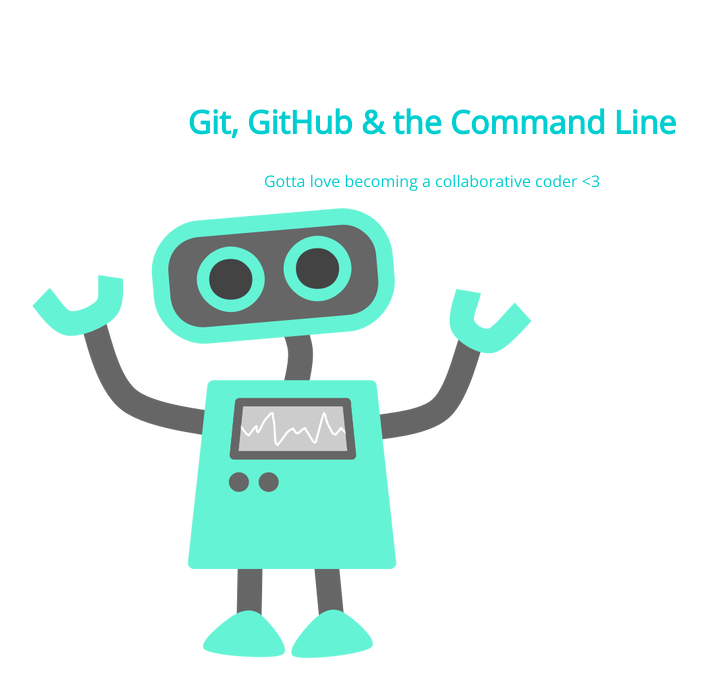
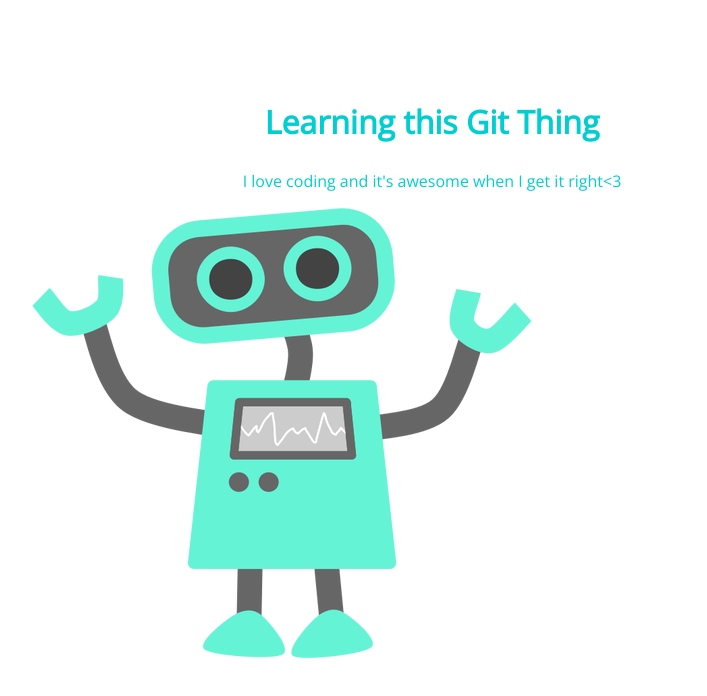
Before and after one commit to katesimone/105-project, a plain HTML site: page index.html in a window 1280 px wide. Shown: the whole page, without its empty margins (208-915 px from the left). Drawn offline with nearby package versions, Linux system fonts and the light colour scheme.

Commit message:
new text

```diff
--- a/index.html
+++ b/index.html
@@ -8,8 +8,8 @@
 </head>
 <body>
 	<section>
-		<h1>Git, GitHub & the Command Line</h1>
-		<p>Gotta love becoming a collaborative coder <3</p>
+		<h1>Learning this Git Thing</h1>
+		<p>I love coding and it's awesome when I get it right<3</p>
 		<img src="img/happy-blue-robot.png">
 	</section>
 </body>
```
